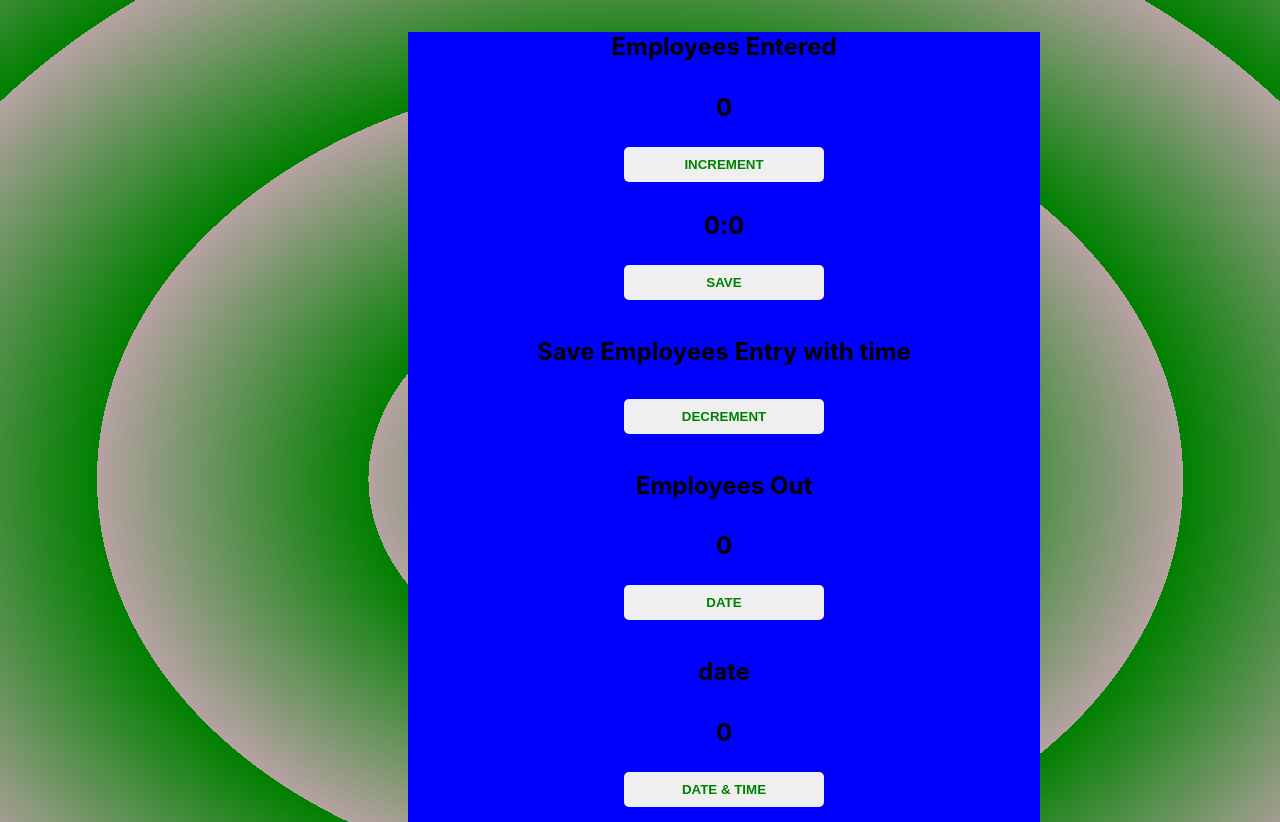
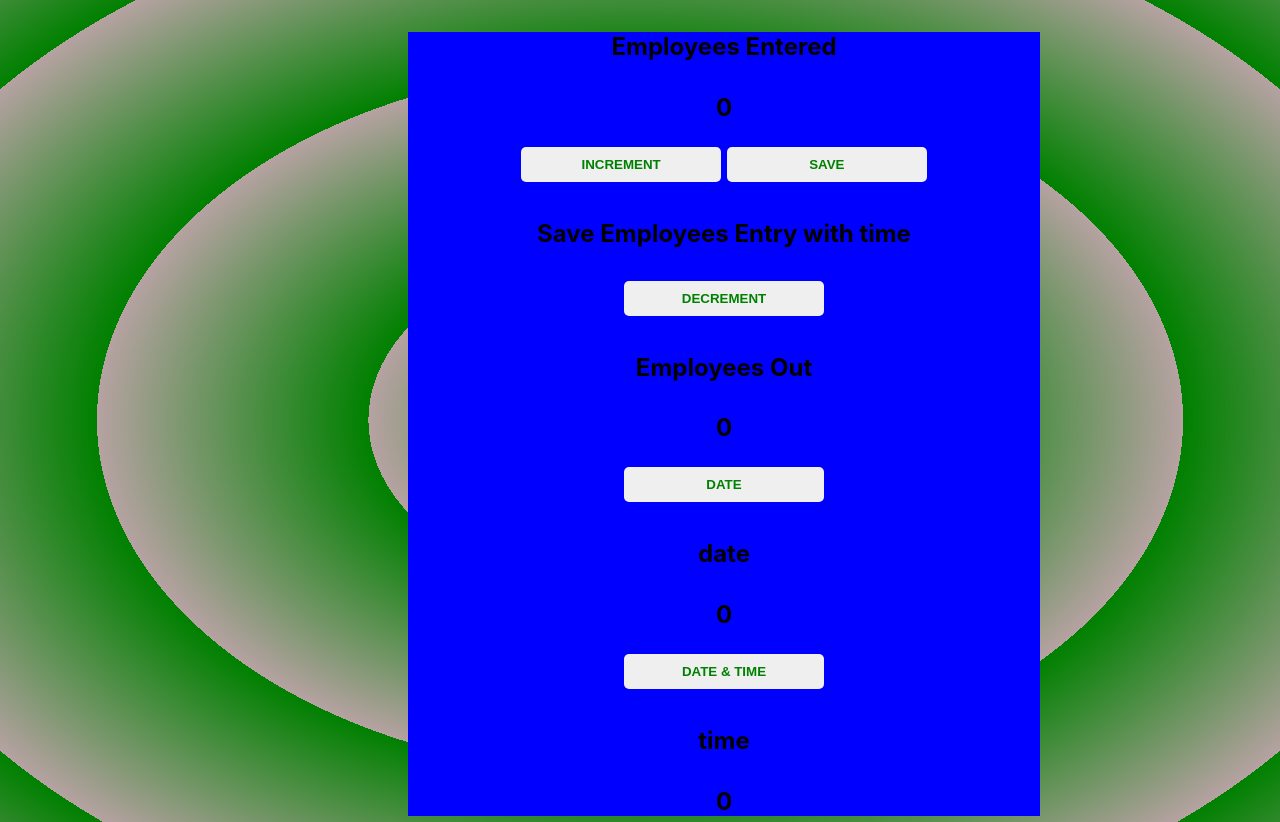
Before and after one commit to NicelinJones/practice_exercise, a plain HTML site: page 15september/index.html in a window 1280 px wide. Shown: the top 822 px of the page. Drawn offline with Linux system fonts and the light colour scheme.

Commit message:
Update index.html

```diff
--- a/15september/index.html
+++ b/15september/index.html
@@ -11,11 +11,6 @@
     <h4>Employees Entered</h4>
     <p id="count_people">0</p>
 <button  onclick="increment()">INCREMENT</button>
-<div id="digitaltimer">
-    <p id="emp_inorout_timehour" >0</p>
-    <p>:</p>
-<p  id="emp_inorout_timeminutes">0</p>
-</div>
 <button onclick="save()">SAVE</button>
 
 <h4>Save Employees Entry with time</h4>
```
